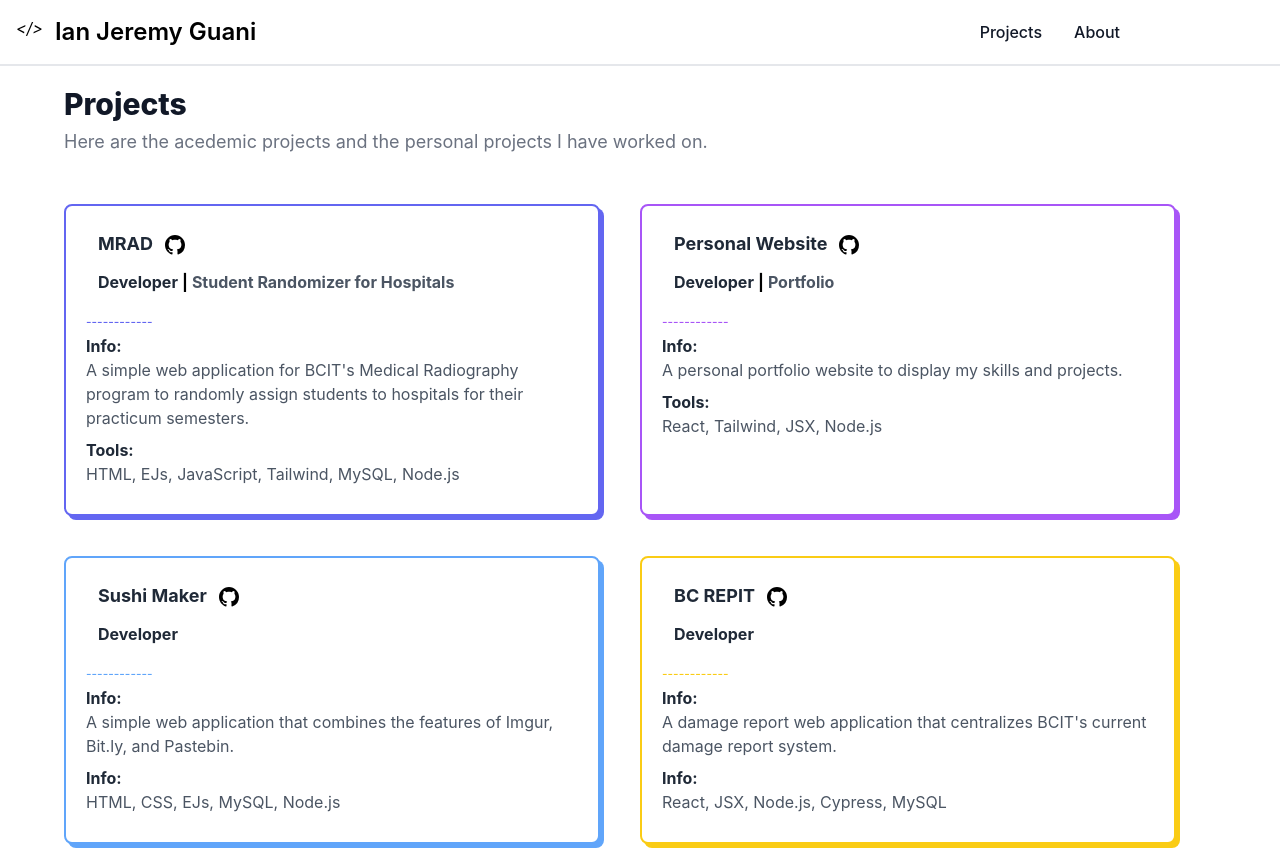
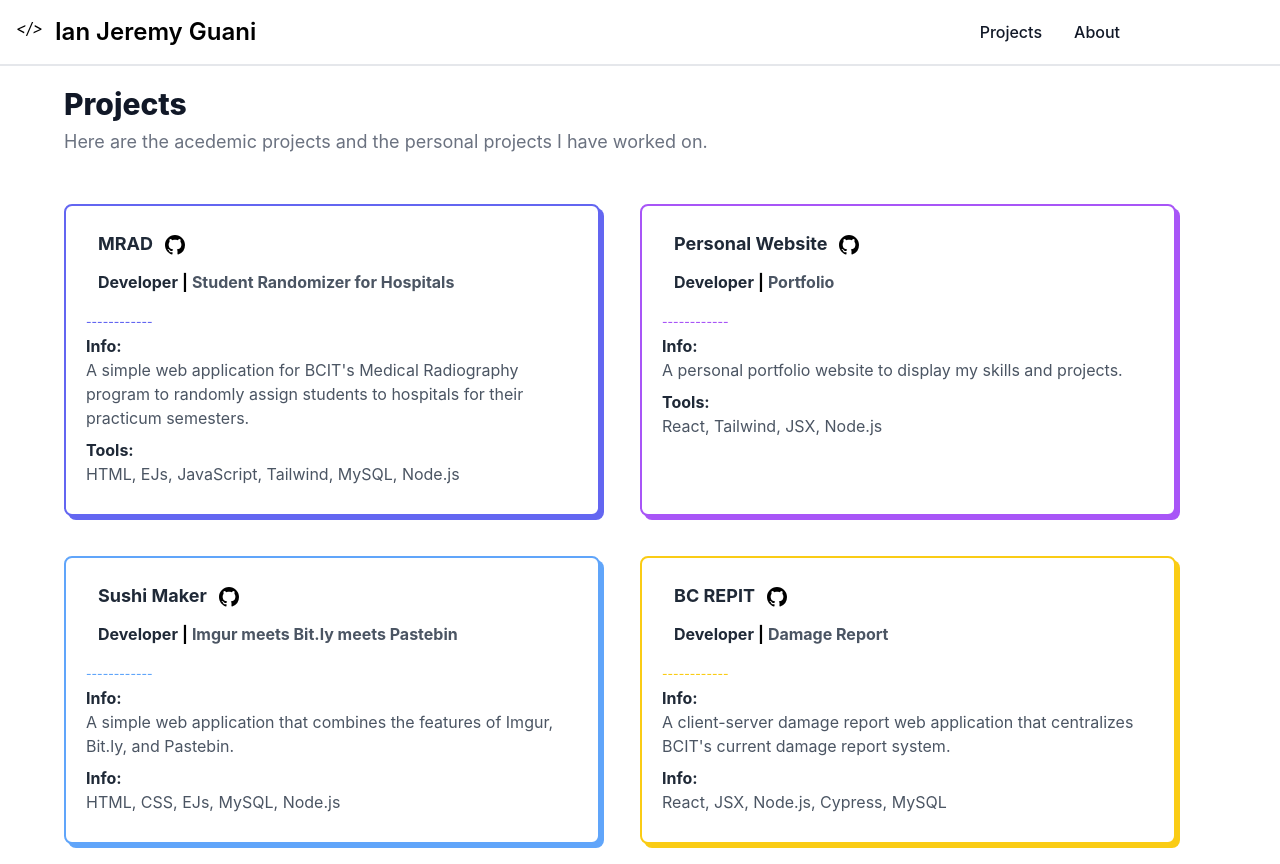
Before and after one commit to inaguu/ianjguani, a React (Create React App) app: page /projects in a window 1280 px wide. Built offline with nearby package versions, Linux system fonts and the light colour scheme.

Commit message:
design: changed projects page and added email as a tag

```diff
--- a/src/pages/HomePage.jsx
+++ b/src/pages/HomePage.jsx
@@ -17,8 +17,11 @@ function HomePage() {
 
                 <br></br>
 
+                <a href="malito: ianjguani@gmail.com" className='text-center md:text-left text-[1.2em] font-semibold text-blue-700 underline'>
+                    ianjguani@gmail.com
+                </a>
                 <p className='text-center md:text-left text-[1.2em] font-semibold'>
-                    ianjguani@gmail.com <br></br> (778)-895-3635
+                    (778)-895-3635
                 </p>
 
                 <div className='justify-center md:justify-start py-[15px] px-[0px] gap-2'>
--- a/src/pages/ProjectsPage.jsx
+++ b/src/pages/ProjectsPage.jsx
@@ -12,7 +12,7 @@ function ProjectPage() {
                             <div class="relative h-full p-5 bg-white border-2 border-indigo-500 rounded-lg">
                                 <div class="flex items-center -mt-1">
                                     <h3 class="my-2 ml-3 mr-3 text-lg font-bold text-gray-800">MRAD</h3>
-                                    <a href="https://github.com/">
+                                    <a href="https://github.com/inaguu/comp4800_MRAD">
                                         <svg className='inline-block h-[20px] w-[20px]' viewBox='0 0 16 16' fill='var(--accent-text)'>
                                             <path d='M8 0C3.58 0 0 3.58 0 8c0 3.54 2.29 6.53 5.47 7.59.4.07.55-.17.55-.38 0-.19-.01-.82-.01-1.49-2.01.37-2.53-.49-2.69-.94-.09-.23-.48-.94-.82-1.13-.28-.15-.68-.52-.01-.53.63-.01 1.08.58 1.23.82.72 1.21 1.87.87 2.33.66.07-.52.28-.87.51-1.07-1.78-.2-3.64-.89-3.64-3.95 0-.87.31-1.59.82-2.15-.08-.2-.36-1.02.08-2.12 0 0 .67-.21 2.2.82.64-.18 1.32-.27 2-.27.68 0 1.36.09 2 .27 1.53-1.04 2.2-.82 2.2-.82.44 1.1.16 1.92.08 2.12.51.56.82 1.27.82 2.15 0 3.07-1.87 3.75-3.65 3.95.29.25.54.73.54 1.48 0 1.07-.01 1.93-.01 2.2 0 .21.15.46.55.38A8.013 8.013 0 0016 8c0-4.42-3.58-8-8-8z'></path>
                                         </svg>
@@ -40,7 +40,7 @@ function ProjectPage() {
                             <div class="relative h-full p-5 bg-white border-2 border-purple-500 rounded-lg">
                                 <div class="flex items-center -mt-1">
                                     <h3 class="my-2 ml-3 mr-3 text-lg font-bold text-gray-800">Personal Website</h3>
-                                    <a href="https://github.com/">
+                                    <a href="https://github.com/inaguu/ianjguani">
                                         <svg className='inline-block h-[20px] w-[20px]' viewBox='0 0 16 16' fill='var(--accent-text)'>
                                             <path d='M8 0C3.58 0 0 3.58 0 8c0 3.54 2.29 6.53 5.47 7.59.4.07.55-.17.55-.38 0-.19-.01-.82-.01-1.49-2.01.37-2.53-.49-2.69-.94-.09-.23-.48-.94-.82-1.13-.28-.15-.68-.52-.01-.53.63-.01 1.08.58 1.23.82.72 1.21 1.87.87 2.33.66.07-.52.28-.87.51-1.07-1.78-.2-3.64-.89-3.64-3.95 0-.87.31-1.59.82-2.15-.08-.2-.36-1.02.08-2.12 0 0 .67-.21 2.2.82.64-.18 1.32-.27 2-.27.68 0 1.36.09 2 .27 1.53-1.04 2.2-.82 2.2-.82.44 1.1.16 1.92.08 2.12.51.56.82 1.27.82 2.15 0 3.07-1.87 3.75-3.65 3.95.29.25.54.73.54 1.48 0 1.07-.01 1.93-.01 2.2 0 .21.15.46.55.38A8.013 8.013 0 0016 8c0-4.42-3.58-8-8-8z'></path>
                                         </svg>
@@ -69,7 +69,7 @@ function ProjectPage() {
                             <div class="relative h-full p-5 bg-white border-2 border-blue-400 rounded-lg">
                                 <div class="flex items-center -mt-1">
                                     <h3 class="my-2 ml-3 mr-3 text-lg font-bold text-gray-800">Sushi Maker</h3>
-                                    <a href="https://github.com/">
+                                    <a href="https://github.com/krispyrendang/COMP4921_Project1_Group8_Tas_Ian">
                                         <svg className='inline-block h-[20px] w-[20px]' viewBox='0 0 16 16' fill='var(--accent-text)'>
                                             <path d='M8 0C3.58 0 0 3.58 0 8c0 3.54 2.29 6.53 5.47 7.59.4.07.55-.17.55-.38 0-.19-.01-.82-.01-1.49-2.01.37-2.53-.49-2.69-.94-.09-.23-.48-.94-.82-1.13-.28-.15-.68-.52-.01-.53.63-.01 1.08.58 1.23.82.72 1.21 1.87.87 2.33.66.07-.52.28-.87.51-1.07-1.78-.2-3.64-.89-3.64-3.95 0-.87.31-1.59.82-2.15-.08-.2-.36-1.02.08-2.12 0 0 .67-.21 2.2.82.64-.18 1.32-.27 2-.27.68 0 1.36.09 2 .27 1.53-1.04 2.2-.82 2.2-.82.44 1.1.16 1.92.08 2.12.51.56.82 1.27.82 2.15 0 3.07-1.87 3.75-3.65 3.95.29.25.54.73.54 1.48 0 1.07-.01 1.93-.01 2.2 0 .21.15.46.55.38A8.013 8.013 0 0016 8c0-4.42-3.58-8-8-8z'></path>
                                         </svg>
@@ -77,6 +77,8 @@ function ProjectPage() {
                                 </div>
                                 <div class="flex items-center -mt-1">
                                     <h6 className="my-2 ml-3 font-bold text-gray-800">Developer</h6>
+                                    <h6 className="my-2 ml-1 font-bold">|</h6>
+                                    <h6 className="my-2 ml-1 font-bold text-gray-600">Imgur meets Bit.ly meets Pastebin</h6>
                                 </div>
                                 <p class="mt-3 mb-1 text-xs font-medium text-blue-400 uppercase">------------</p>
                                 <h6 className="font-bold text-gray-800">Info:</h6>
@@ -93,7 +95,7 @@ function ProjectPage() {
                             <div class="relative h-full p-5 bg-white border-2 border-yellow-400 rounded-lg">
                                 <div class="flex items-center -mt-1">
                                     <h3 class="my-2 ml-3 mr-3 text-lg font-bold text-gray-800">BC REPIT</h3>
-                                    <a href="https://github.com/">
+                                    <a href="https://github.com/samueljsong/COMP7082-s/tree/master">
                                         <svg className='inline-block h-[20px] w-[20px]' viewBox='0 0 16 16' fill='var(--accent-text)'>
                                             <path d='M8 0C3.58 0 0 3.58 0 8c0 3.54 2.29 6.53 5.47 7.59.4.07.55-.17.55-.38 0-.19-.01-.82-.01-1.49-2.01.37-2.53-.49-2.69-.94-.09-.23-.48-.94-.82-1.13-.28-.15-.68-.52-.01-.53.63-.01 1.08.58 1.23.82.72 1.21 1.87.87 2.33.66.07-.52.28-.87.51-1.07-1.78-.2-3.64-.89-3.64-3.95 0-.87.31-1.59.82-2.15-.08-.2-.36-1.02.08-2.12 0 0 .67-.21 2.2.82.64-.18 1.32-.27 2-.27.68 0 1.36.09 2 .27 1.53-1.04 2.2-.82 2.2-.82.44 1.1.16 1.92.08 2.12.51.56.82 1.27.82 2.15 0 3.07-1.87 3.75-3.65 3.95.29.25.54.73.54 1.48 0 1.07-.01 1.93-.01 2.2 0 .21.15.46.55.38A8.013 8.013 0 0016 8c0-4.42-3.58-8-8-8z'></path>
                                         </svg>
@@ -101,10 +103,12 @@ function ProjectPage() {
                                 </div>
                                 <div class="flex items-center -mt-1">
                                     <h6 className="my-2 ml-3 font-bold text-gray-800">Developer</h6>
+                                    <h6 className="my-2 ml-1 font-bold">|</h6>
+                                    <h6 className="my-2 ml-1 font-bold text-gray-600">Damage Report</h6>
                                 </div>
                                 <p class="mt-3 mb-1 text-xs font-medium text-yellow-400 uppercase">------------</p>
                                 <h6 className="font-bold text-gray-800">Info:</h6>
-                                <p class="mb-2 text-gray-600">A damage report web application that centralizes BCIT's current damage report system.</p>
+                                <p class="mb-2 text-gray-600">A client-server damage report web application that centralizes BCIT's current damage report system.</p>
 
                                 <h6 className="font-bold text-gray-800">Info:</h6>
                                 <p class="mb-2 text-gray-600">React, JSX, Node.js, Cypress, MySQL</p>
```
